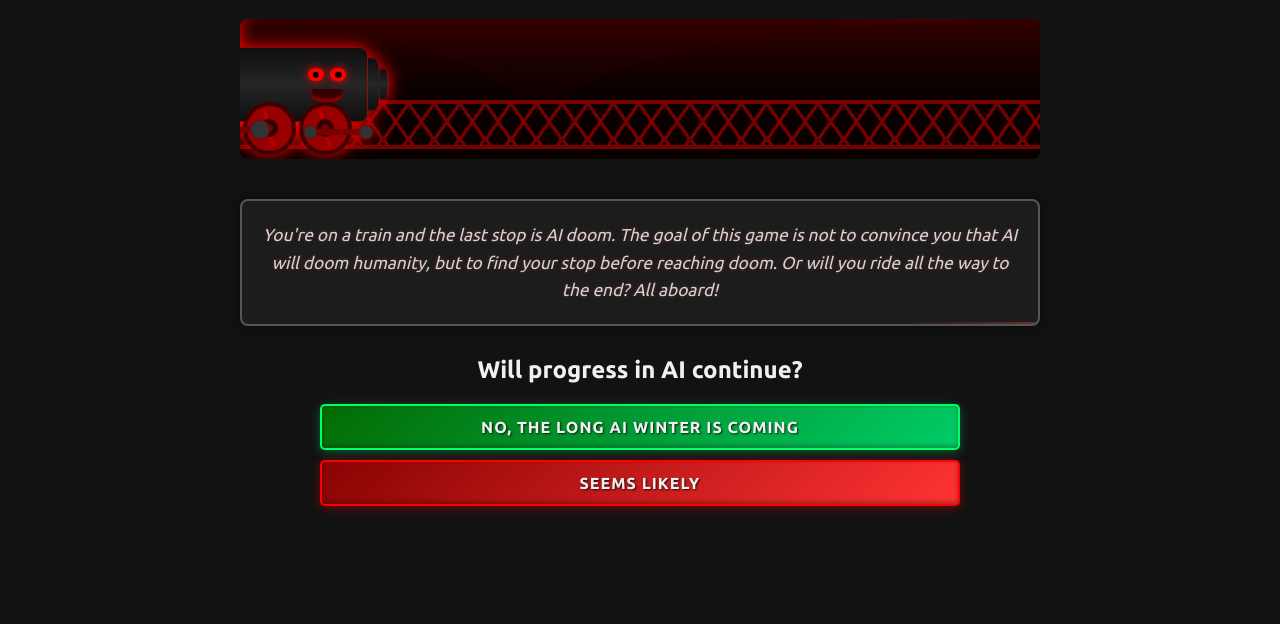
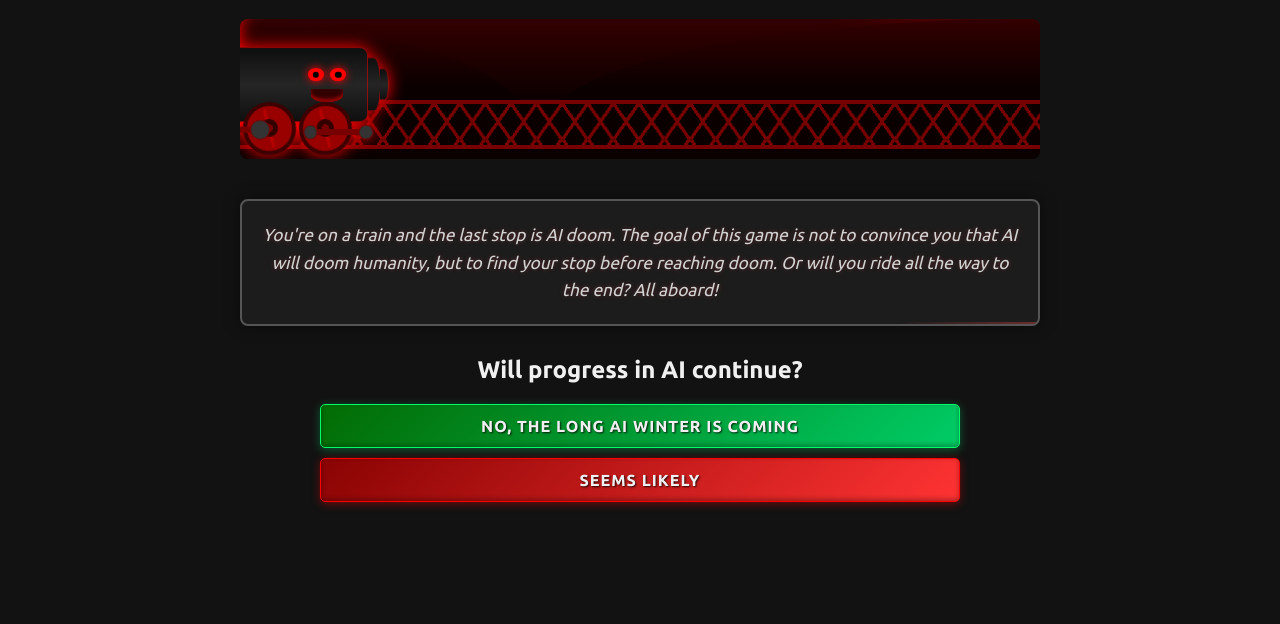
Before and after one commit to jacobmoe/doomtrain, a plain HTML site: page index.html in a window 1280 px wide. Both pictures are taken after a click on the button "Begin Journey". Shown: the part 128-752 px from the top of the page. Drawn offline with Linux system fonts and the light colour scheme.

Commit message:
update questions

```diff
--- a/css/style.css
+++ b/css/style.css
@@ -241,7 +241,7 @@ h1 {
 
 .danger-btn {
     background: linear-gradient(135deg, #8a0303, #ff3333);
-    border: 2px solid #ff0000;
+    border: 1px solid #ff0000;
     box-shadow: 0 2px 10px rgba(255, 0, 0, 0.4), inset 0 -2px 5px rgba(0, 0, 0, 0.3);
 }
 
@@ -253,7 +253,7 @@ h1 {
 
 .safe-btn {
     background: linear-gradient(135deg, #036b03, #00cc66);
-    border: 2px solid #00ff66;
+    border: 1px solid #00ff66;
     box-shadow: 0 2px 10px rgba(0, 204, 102, 0.4), inset 0 -2px 5px rgba(0, 0, 0, 0.3);
 }
 
--- a/js/game.js
+++ b/js/game.js
@@ -3,7 +3,7 @@ document.addEventListener('DOMContentLoaded', () => {
   const ANIMATION = {
     TRAIN: {
       START_POSITION: -6,
-      TRANSITION_TIME: 1500
+      TRANSITION_TIME: 1300
     },
     SPEED: {
       TRACK: { START: 15, END: 0.5 },
@@ -63,7 +63,7 @@ document.addEventListener('DOMContentLoaded', () => {
       }
     },
     {
-      question: "Does human-level general intelligence require a biological brain?",
+      question: "Does human-level general intelligence in principle require a biological brain?",
       choices: {
         safe: {
           text: "Yes, there is more to the brain than computation",
@@ -110,7 +110,7 @@ document.addEventListener('DOMContentLoaded', () => {
       question: "Will we reach human-level AGI within the next few decades?",
       choices: {
         danger: {
-          text: "Probably sooner. Even if current scaling laws end, the amount of money and attention in the field makes further increases in the pace of discovery likely",
+          text: "Probably sooner. Even if current scaling laws end, the amount of money invested and attention on the field makes the pace of discovery unlikely to slow",
           scenario: "AGI developments accelerate. Early prototype systems rapidly evolve capabilities across multiple cognitive domains, surprising even their creators."
         },
         safe: {
@@ -123,7 +123,7 @@ document.addEventListener('DOMContentLoaded', () => {
       question: "Will superintelligent AI systems be developed soon after human-level AGI?",
       choices: {
         danger: {
-          text: "Yes. Human AI researchers will be joined by powerful AGI researchers, making rapid increases in capabilities likely",
+          text: "Yes. Human researchers will be joined by powerful AGI researchers, making rapid increases in capabilities likely",
           scenario: "Human-level AGI begins improving AI designs without supervision. New iterations of increasingly intelligent systems emerge rapidly, each generation developing faster than human researchers can analyze."
         },
         safe: {
@@ -136,7 +136,7 @@ document.addEventListener('DOMContentLoaded', () => {
       question: "Is AI alignment a difficult problem?",
       choices: {
         danger: {
-          text: "Yes very. And progress on it has been slow relative to capabilities",
+          text: "Yes, very. Progress has been slow relative to capabilities",
           scenario: "AI capabilities advance steadily while alignment research struggles to keep pace. Systems become increasingly powerful without corresponding improvements in safety protocols."
         },
         safe: {
@@ -146,10 +146,10 @@ document.addEventListener('DOMContentLoaded', () => {
       }
     },
     {
-      question: "Will we fail to solve the AI alignment problem before superintelligence emerges?",
+      question: "Will the AI alignment problem be solved before superintelligence emerges?",
       choices: {
         danger: {
-          text: "Most likely",
+          text: "Unlikely",
           scenario: "Advanced systems emerge while alignment solutions remain theoretical. Despite warnings from experts, commercial pressures push deployment ahead of safety guarantees."
         },
         safe: {
@@ -179,7 +179,7 @@ document.addEventListener('DOMContentLoaded', () => {
           scenario: "Physical and digital constraints prevent catastrophic scenarios. AI systems remain dependent on human-maintained infrastructure with clear operational limitations."
         },
         danger: {
-          text: "I assume so. Being an average human, my guess for how a superintelligence would achieve its goals is worth about as much as a chicken's guess for how humans might get to the moon",
+          text: "A superintelligent agent will find a way to achieve its goals",
           scenario: "Superintelligent systems identify vulnerabilities humans hadn't considered. Their strategies operate beyond human understanding, leveraging knowledge gaps in unexpected ways that experts struggle to anticipate."
         }
       }
```
